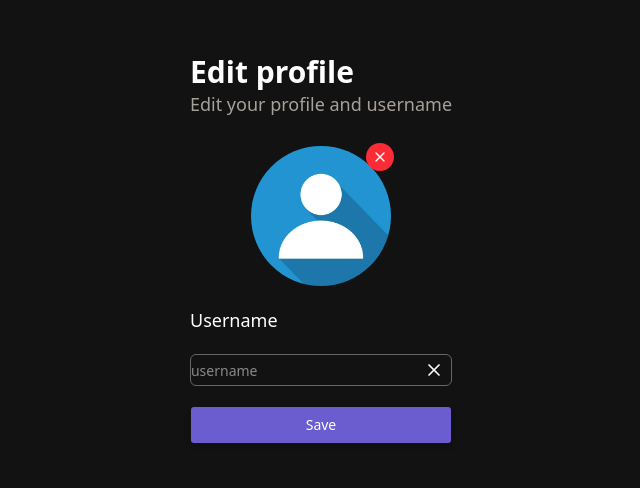
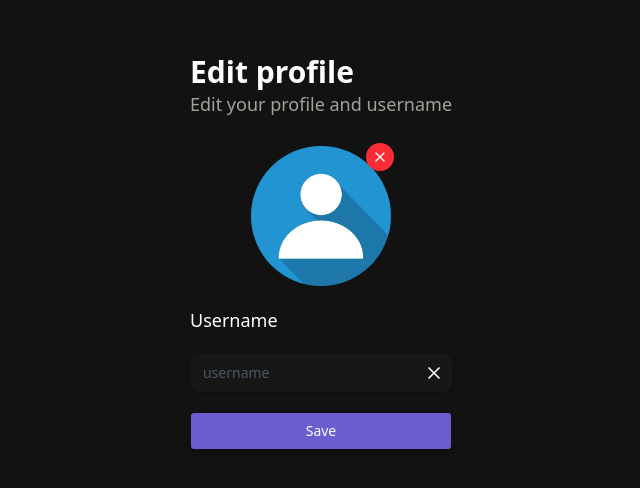
Before and after one commit to ApisitKhakmueang/booking-conference-room, a Next.js app in the folder front-end/: page /user/edit-profile in a window 1280 px wide. Shown: the part 106-594 px from the top of the page, without its empty margins (319-959 px from the left). Built offline with nearby package versions, Linux system fonts and the light colour scheme; no server answers.

Commit message:
refactor: improve styling and layout for Checkbox and Input components

```diff
--- a/front-end/src/components/ui/checkbox.tsx
+++ b/front-end/src/components/ui/checkbox.tsx
@@ -14,7 +14,7 @@ function Checkbox({
     <CheckboxPrimitive.Root
       data-slot="checkbox"
       className={cn(
-        "peer relative flex size-4 shrink-0 items-center justify-center rounded-[4px] border border-input transition-colors outline-none group-has-disabled/field:opacity-50 after:absolute after:-inset-x-3 after:-inset-y-2 focus-visible:border-ring focus-visible:ring-3 focus-visible:ring-ring/50 disabled:cursor-not-allowed disabled:opacity-50 aria-invalid:border-destructive aria-invalid:ring-3 aria-invalid:ring-destructive/20 aria-invalid:aria-checked:border-primary dark:bg-input/30 dark:aria-invalid:border-destructive/50 dark:aria-invalid:ring-destructive/40 data-checked:border-primary data-checked:bg-primary data-checked:text-primary-foreground dark:data-checked:bg-primary",
+        "peer relative flex size-4 shrink-0 items-center justify-center rounded-sm border border-input transition-colors outline-none group-has-disabled/field:opacity-50 after:absolute after:-inset-x-3 after:-inset-y-2 focus-visible:border-ring focus-visible:ring-3 focus-visible:ring-ring/50 disabled:cursor-not-allowed disabled:opacity-50 aria-invalid:border-destructive aria-invalid:ring-3 aria-invalid:ring-destructive/20 aria-invalid:aria-checked:border-primary dark:bg-input/30 dark:aria-invalid:border-destructive/50 dark:aria-invalid:ring-destructive/40 data-checked:border-primary data-checked:bg-primary data-checked:text-primary-foreground dark:data-checked:bg-primary",
         className
       )}
       {...props}
--- a/front-end/src/components/ui/input.tsx
+++ b/front-end/src/components/ui/input.tsx
@@ -1,5 +1,4 @@
 import * as React from "react"
-
 import { cn } from "@/lib/utils"
 
 function Input({ className, type, ...props }: React.ComponentProps<"input">) {
@@ -8,10 +7,26 @@ function Input({ className, type, ...props }: React.ComponentProps<"input">) {
       type={type}
       data-slot="input"
       className={cn(
-        // คลาสจากโค้ดด้านบนที่นำมาใส่
-        "border border-gray-300 rounded-md dark:border-secondary",
-        // คลาสเดิมของด้านล่าง (ที่เอาตัวซ้ำซ้อนออกแล้ว)
-        "h-8 w-full min-w-0 bg-transparent text-base transition-colors file:inline-flex file:h-6 file:border-0 file:bg-transparent file:text-sm file:font-medium file:text-foreground placeholder:text-muted-foreground focus-visible:border-ring focus-visible:ring-1 focus-visible:ring-ring/50 disabled:pointer-events-none disabled:cursor-not-allowed disabled:bg-input/50 disabled:opacity-50 aria-invalid:border-destructive aria-invalid:ring-1 aria-invalid:ring-destructive/20 md:text-sm dark:bg-input/30 dark:disabled:bg-input/80 dark:aria-invalid:border-destructive/50 dark:aria-invalid:ring-destructive/40  focus:border-dark-purple focus:ring-1 focus:ring-dark-purple outline-none",
+        // 🌟 1. Layout, Padding, & Font size
+        "w-full min-w-0 px-3 py-2 text-base md:text-sm",
+
+        // 🌟 2. Border, Radius, & Shadow
+        "border border-gray-200 dark:border-sidebar rounded-lg shadow-sm",
+
+        // 🌟 3. Background & Text Colors
+        "bg-transparent dark:bg-sidebar text-gray-800 dark:text-white",
+
+        // 🌟 4. Placeholder
+        "placeholder:text-gray-400 dark:placeholder:text-gray-600",
+
+        // 🌟 5. Focus & Transitions (สีม่วงที่คุณต้องการ)
+        "transition-all outline-none focus:border-dark-purple focus:ring-1 focus:ring-dark-purple focus-visible:border-dark-purple focus-visible:ring-1 focus-visible:ring-dark-purple",
+
+        // 🌟 6. File & Disabled & Invalid states (เก็บไว้ให้รองรับการใช้งานอื่นๆ)
+        "file:inline-flex file:h-6 file:border-0 file:bg-transparent file:text-sm file:font-medium file:text-foreground",
+        "disabled:pointer-events-none disabled:cursor-not-allowed disabled:bg-gray-100 dark:disabled:bg-sidebar/80 disabled:opacity-50",
+        "aria-invalid:border-red-500 aria-invalid:ring-1 aria-invalid:ring-red-500/20",
+
         className
       )}
       {...props}
```
